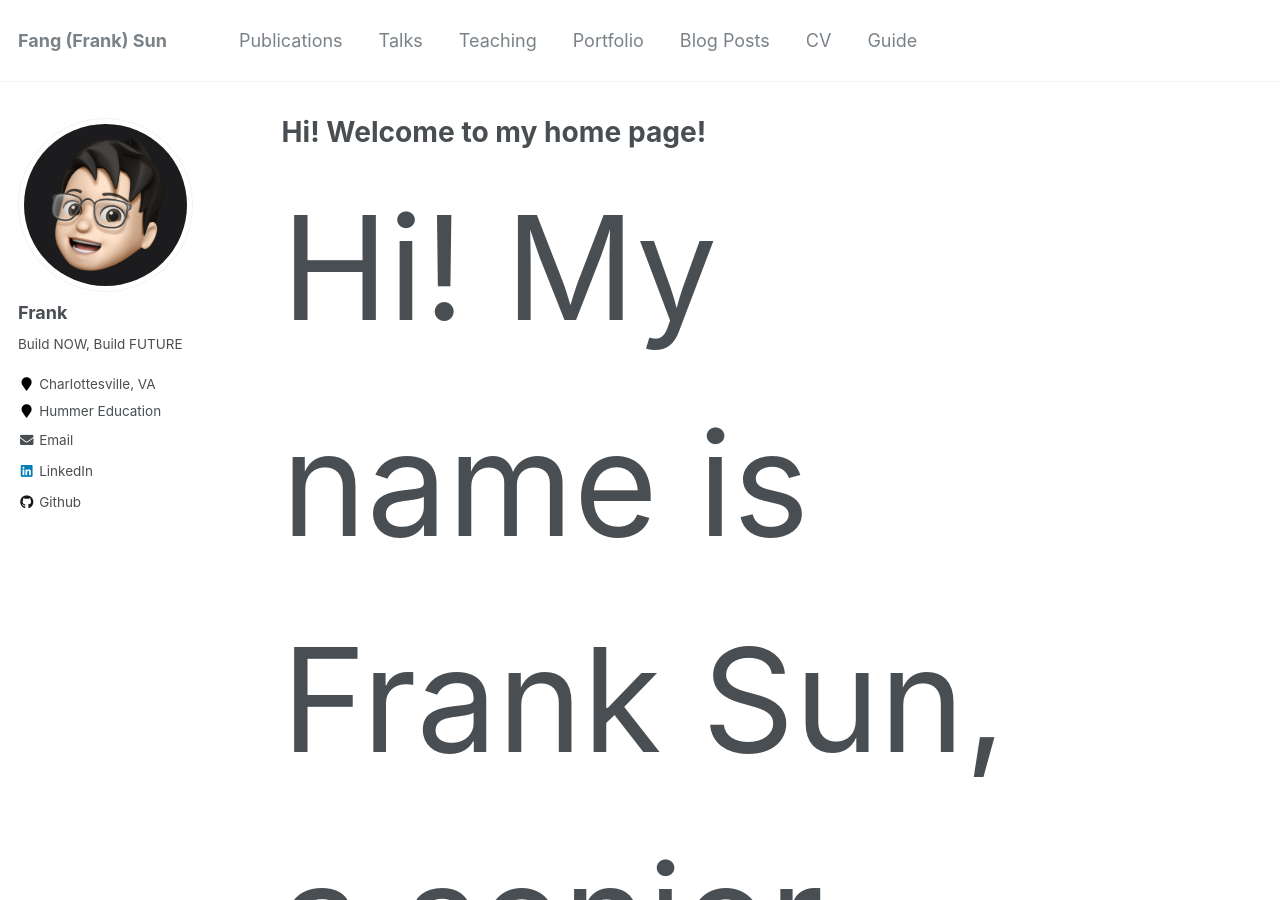
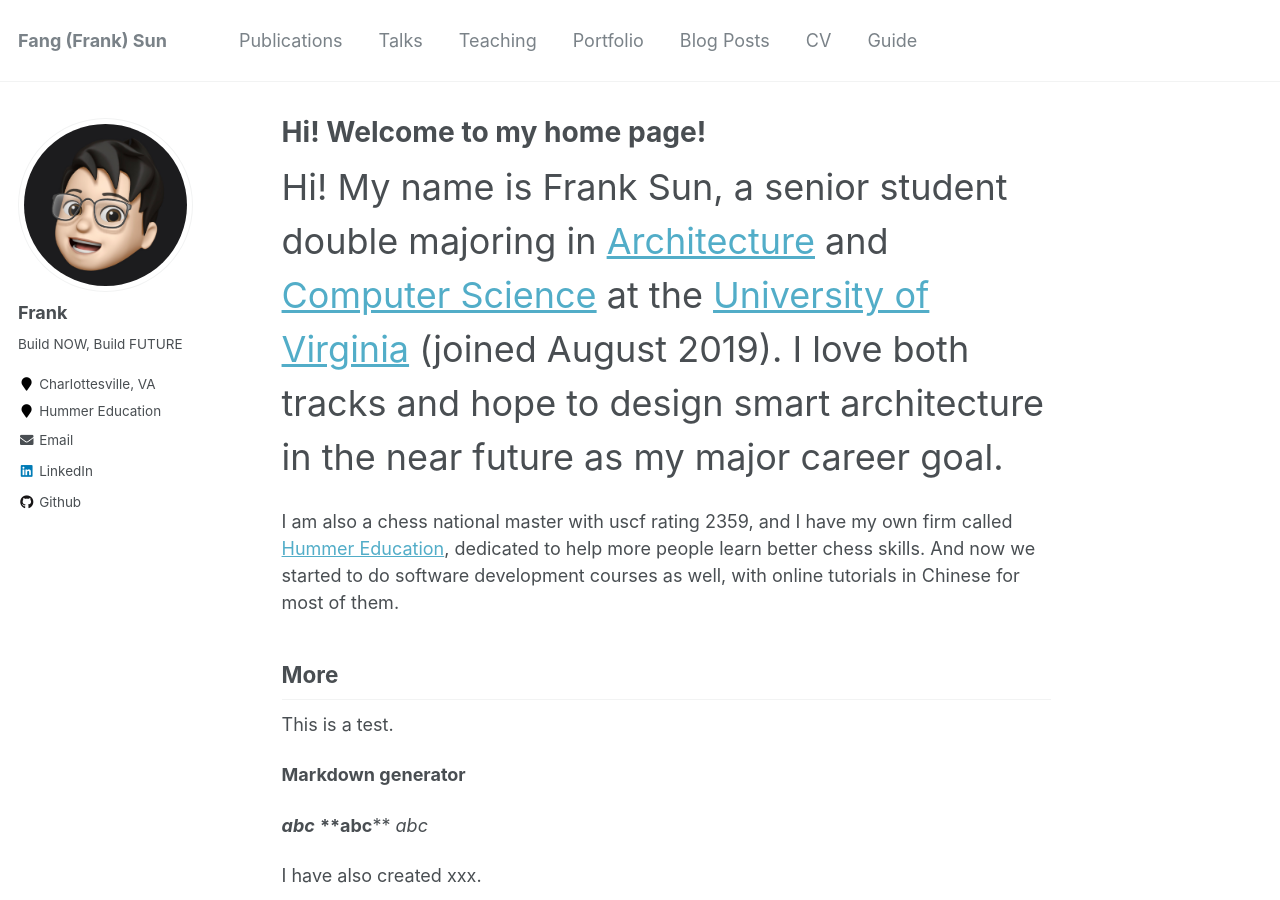
Before and after one commit to FangFrankSun/AcademicPage, a Jekyll site: the page built from _pages/about.md, in a window 1280 px wide and 900 px high. Built offline with Jekyll 4.4.1, drawn with Linux system fonts in a browser that asks for light colours.

Commit message:
Update about.md

```diff
--- a/_pages/about.md
+++ b/_pages/about.md
@@ -8,7 +8,7 @@ redirect_from:
   - /about.html
 ---
 
-<span style="font-size:8em;">Hi! My name is Frank Sun, a senior student double majoring in [Architecture](https://www.arch.virginia.edu) and [Computer Science](https://engineering.virginia.edu/departments/computer-science/about-computer-science/about-us) at the [University of Virginia](https://www.virginia.edu) (joined August 2019). I love both tracks and hope to design smart architecture in the near future as my major career goal.</span>
+<span style="font-size:2em;">Hi! My name is Frank Sun, a senior student double majoring in [Architecture](https://www.arch.virginia.edu) and [Computer Science](https://engineering.virginia.edu/departments/computer-science/about-computer-science/about-us) at the [University of Virginia](https://www.virginia.edu) (joined August 2019). I love both tracks and hope to design smart architecture in the near future as my major career goal.</span>
 
 I am also a chess national master with uscf rating 2359, and I have my own firm called [Hummer Education](https://www.littlehummerchess.club), dedicated to help more people learn better chess skills. And now we started to do software development courses as well, with online tutorials in Chinese for most of them.
 
```
